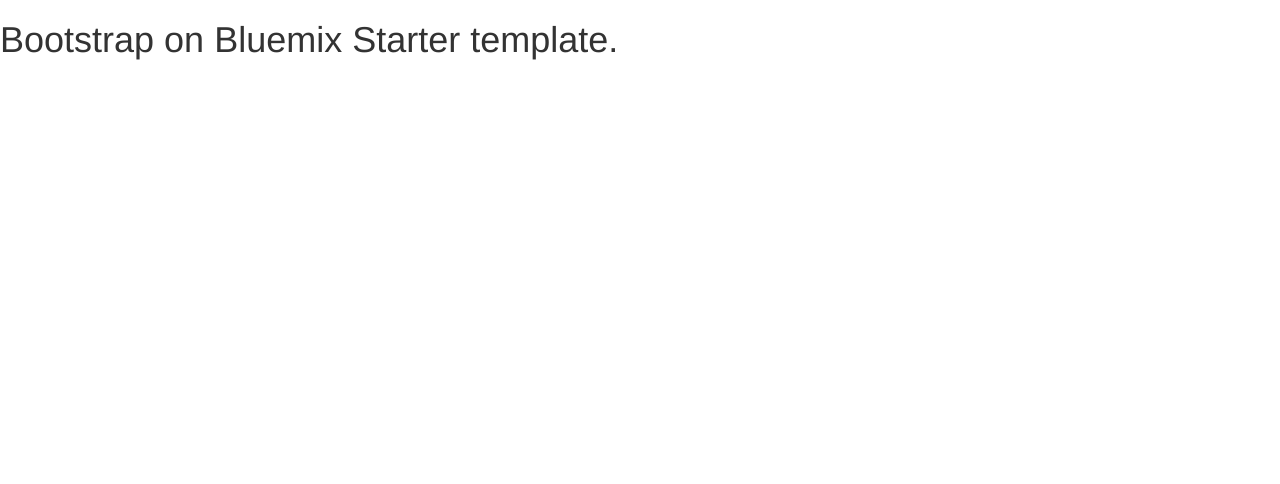
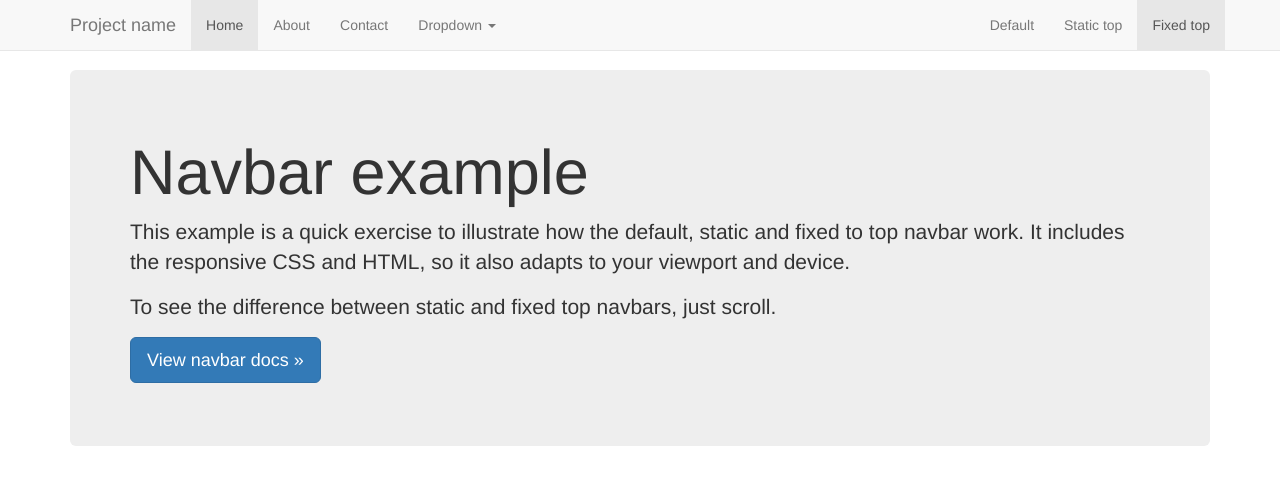
Before and after one commit to atlankford/bootstrap-on-bluemix, a plain HTML site: page index.html in a window 1280 px wide. Shown: the top 484 px of the page. Drawn offline with Linux system fonts and the light colour scheme.

```diff
--- /dev/null
+++ b/css/style.css
@@ -0,0 +1,4 @@
+body {
+    min-height: 2000px;
+    padding-top: 70px;
+}
--- a/index.html
+++ b/index.html
@@ -15,9 +15,7 @@
     <link href="css/bootstrap.min.css" rel="stylesheet">
 
     <!-- Custom CSS -->
-    <style>
-
-    </style>
+    <link href="css/style.css" rel="stylesheet">
 
     <!-- HTML5 Shim and Respond.js IE8 support of HTML5 elements and media queries -->
     <!-- WARNING: Respond.js doesn't work if you view the page via file:// -->
@@ -30,9 +28,61 @@
 
 <body>
 
-   <h1>Bootstrap on Bluemix Starter template.</h1>
+<!-- Fixed navbar -->
+<nav class="navbar navbar-default navbar-fixed-top">
+    <div class="container">
+        <div class="navbar-header">
+            <button type="button" class="navbar-toggle collapsed" data-toggle="collapse" data-target="#navbar" aria-expanded="false" aria-controls="navbar">
+                <span class="sr-only">Toggle navigation</span>
+                <span class="icon-bar"></span>
+                <span class="icon-bar"></span>
+                <span class="icon-bar"></span>
+            </button>
+            <a class="navbar-brand" href="#">Project name</a>
+        </div>
+        <div id="navbar" class="navbar-collapse collapse">
+            <ul class="nav navbar-nav">
+                <li class="active"><a href="#">Home</a></li>
+                <li><a href="#about">About</a></li>
+                <li><a href="#contact">Contact</a></li>
+                <li class="dropdown">
+                    <a href="#" class="dropdown-toggle" data-toggle="dropdown" role="button" aria-haspopup="true" aria-expanded="false">Dropdown <span class="caret"></span></a>
+                    <ul class="dropdown-menu">
+                        <li><a href="#">Action</a></li>
+                        <li><a href="#">Another action</a></li>
+                        <li><a href="#">Something else here</a></li>
+                        <li role="separator" class="divider"></li>
+                        <li class="dropdown-header">Nav header</li>
+                        <li><a href="#">Separated link</a></li>
+                        <li><a href="#">One more separated link</a></li>
+                    </ul>
+                </li>
+            </ul>
+            <ul class="nav navbar-nav navbar-right">
+                <li><a href="../navbar/">Default</a></li>
+                <li><a href="../navbar-static-top/">Static top</a></li>
+                <li class="active"><a href="./">Fixed top <span class="sr-only">(current)</span></a></li>
+            </ul>
+        </div><!--/.nav-collapse -->
+    </div>
+</nav>
 
-    <!-- jQuery Version 1.11.1 -->
+<div class="container">
+
+    <!-- Main component for a primary marketing message or call to action -->
+    <div class="jumbotron">
+        <h1>Navbar example</h1>
+        <p>This example is a quick exercise to illustrate how the default, static and fixed to top navbar work. It includes the responsive CSS and HTML, so it also adapts to your viewport and device.</p>
+        <p>To see the difference between static and fixed top navbars, just scroll.</p>
+        <p>
+            <a class="btn btn-lg btn-primary" href="../../components/#navbar" role="button">View navbar docs &raquo;</a>
+        </p>
+    </div>
+
+</div> <!-- /container -->
+
+
+<!-- jQuery Version 1.11.1 -->
     <script src="js/jquery.js"></script>
 
     <!-- Bootstrap Core JavaScript -->
```
